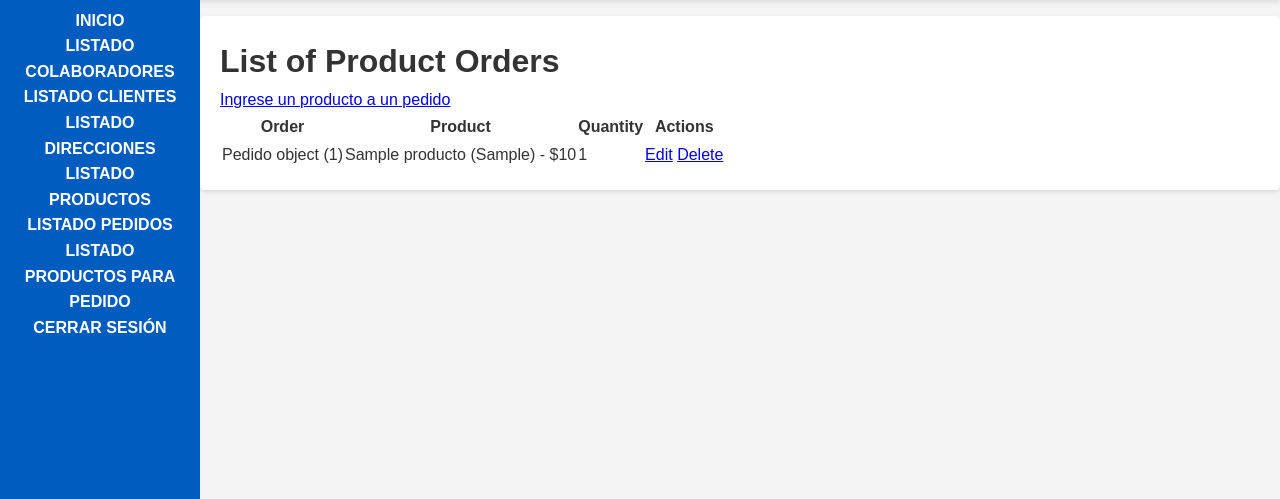
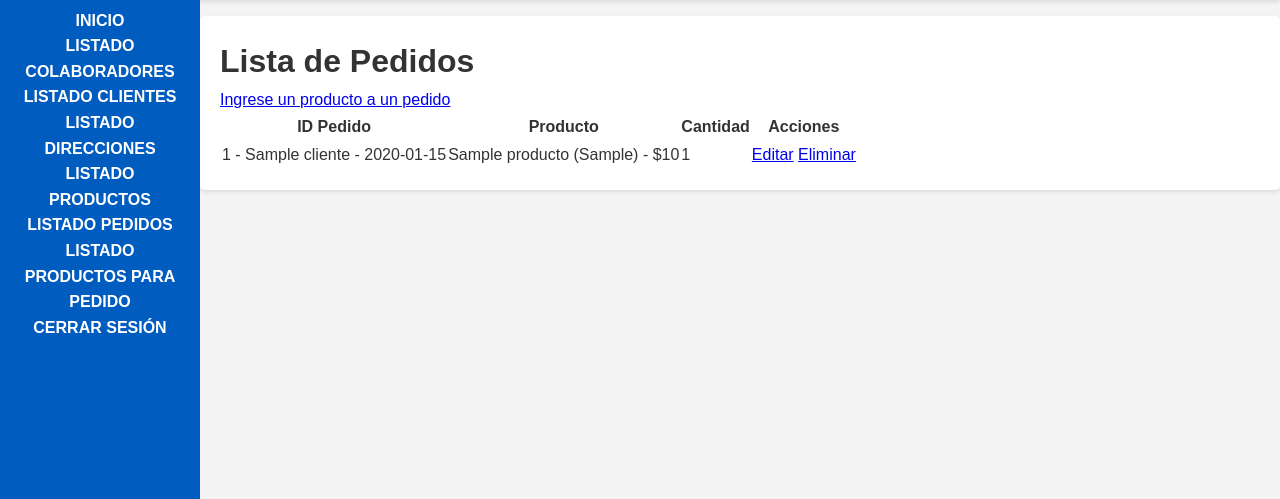
Before and after one commit to STGO-SV/pizzerias6, a Django app: page /productopedido/ in a window 1280 px wide. Shown: the part 229-728 px from the top of the page. Run offline with Django 5.2, Linux system fonts and the light colour scheme; a user stored in the database is signed in; tables that the repository leaves empty hold one stand-in row (values such as "Sample post").

Commit message:
Modificaciones y arreglos de último minuto para mejorar funcionalidades.

```diff
--- a/core/forms.py
+++ b/core/forms.py
@@ -49,7 +49,7 @@ class ColaboradorForm(forms.ModelForm):
         confirm_password = cleaned_data.get("confirm_password")
 
         if password and confirm_password and password != confirm_password:
-            self.add_error('confirm_password', "Password and confirm password does not match")
+            self.add_error('confirm_password', "Contraseña y confirmar contraseña no coinciden")
 
     def save(self, commit=True):
         user = User.objects.create_user(
--- a/core/models.py
+++ b/core/models.py
@@ -66,7 +66,7 @@ def get_coords(address):
         raise ValidationError("No se puede validar la dirección.")
 
 class Colaborador(models.Model):
-    user = models.OneToOneField(User, on_delete=models.CASCADE, related_name='colaborador')
+    user = models.OneToOneField(User, on_delete=models.CASCADE, related_name='colaborador', null=True)
     CARGO_CHOICES = [
         ('Driver', 'Driver'),
         ('Operario', 'Operario'),
@@ -89,12 +89,16 @@ class Colaborador(models.Model):
         return f"{self.nombres} - {self.cargo}"
 
     def save(self, *args, **kwargs):
-        super().save(*args, **kwargs)  # En etapa de prueba
+        if not self.user_id:
+            # Crea usuario por defecto en Colaboradores si no se ha especificado uno
+            default_user = User.objects.create_user(username=self.nombres, password='defaultpassword')
+            self.user = default_user
+        super().save(*args, **kwargs)
         group = Group.objects.get(name='Colaboradores')
         if self.cargo in ['Operario', 'Driver']:
-            group.user_set.add(self.usuario)  # En etapa de prueba
+            group.user_set.add(self.user)
         else:
-            group.user_set.remove(self.usuario)
+            group.user_set.remove(self.user)
         group.save()
 
 # Crear un manager personalizado para el modelo de Cliente
@@ -169,8 +173,8 @@ class Pedido(models.Model):
             else:
                 raise ValidationError("No se pudo determinar las coordenadas de la dirección de entrega.")
 
-    def _str_(self):
-        return f"{self.cliente.nombre} - {self.fecha}"
+    def __str__(self):
+        return f"{self.id} - {self.cliente.nombre} - {self.fecha}"
 
 class ProductoPedido(models.Model):
     pedido = models.ForeignKey('Pedido', related_name='producto_pedido', on_delete=models.CASCADE)
@@ -178,4 +182,4 @@ class ProductoPedido(models.Model):
     cantidad = models.IntegerField()
 
     def __str__(self):
-        return f'{self.pedido} x {self.producto.nombre} x {self.cantidad}'
+        return f'{self.pedido.id} x {self.producto.nombre} x {self.cantidad}'
--- a/core/templates/core/base.html
+++ b/core/templates/core/base.html
@@ -76,7 +76,7 @@
         </ul>
     </div>
     <div class="content">
-        <!-- The block tag defines a block that child templates can insert content into -->
+        <!-- Definimos bloque para insertar templates -->
         {% block content %}
             <p>This is the default content area.</p>
         {% endblock %}
--- a/core/templates/core/productopedido_list.html
+++ b/core/templates/core/productopedido_list.html
@@ -1,15 +1,15 @@
 {% extends "core/base.html" %}
 
 {% block content %}
-<h1>List of Product Orders</h1>
+<h1>Lista de Pedidos</h1>
 <a href="{% url 'productopedido_new' %}">Ingrese un producto a un pedido</a>
 <table>
     <thead>
         <tr>
-            <th>Order</th>
-            <th>Product</th>
-            <th>Quantity</th>
-            <th>Actions</th>
+            <th>ID Pedido</th>
+            <th>Producto</th>
+            <th>Cantidad</th>
+            <th>Acciones</th>
         </tr>
     </thead>
     <tbody>
@@ -19,8 +19,8 @@
             <td>{{ item.producto }}</td>
             <td>{{ item.cantidad }}</td>
             <td>
-                <a href="{% url 'productopedido_edit' item.pk %}">Edit</a>
-                <a href="{% url 'productopedido_delete' item.pk %}">Delete</a>
+                <a href="{% url 'productopedido_edit' item.pk %}">Editar</a>
+                <a href="{% url 'productopedido_delete' item.pk %}">Eliminar</a>
             </td>
         </tr>
         {% empty %}
--- a/core/views.py
+++ b/core/views.py
@@ -172,7 +172,7 @@ def actualizar_pedido(request, pk):
             return redirect('lista_pedidos')
     else:
         form = PedidoForm(instance=pedido)
-        formset = ProductoPedidoFormSet(instance=pedido)  # Asegúrate de pasar la instancia aquí
+        formset = ProductoPedidoFormSet(instance=pedido)
 
     return render(request, 'core/pedido_form.html', {
         'form': form,
```
Also changed, not shown: core/migrations/0012_alter_colaborador_options_colaborador_user_and_more.py (added).
